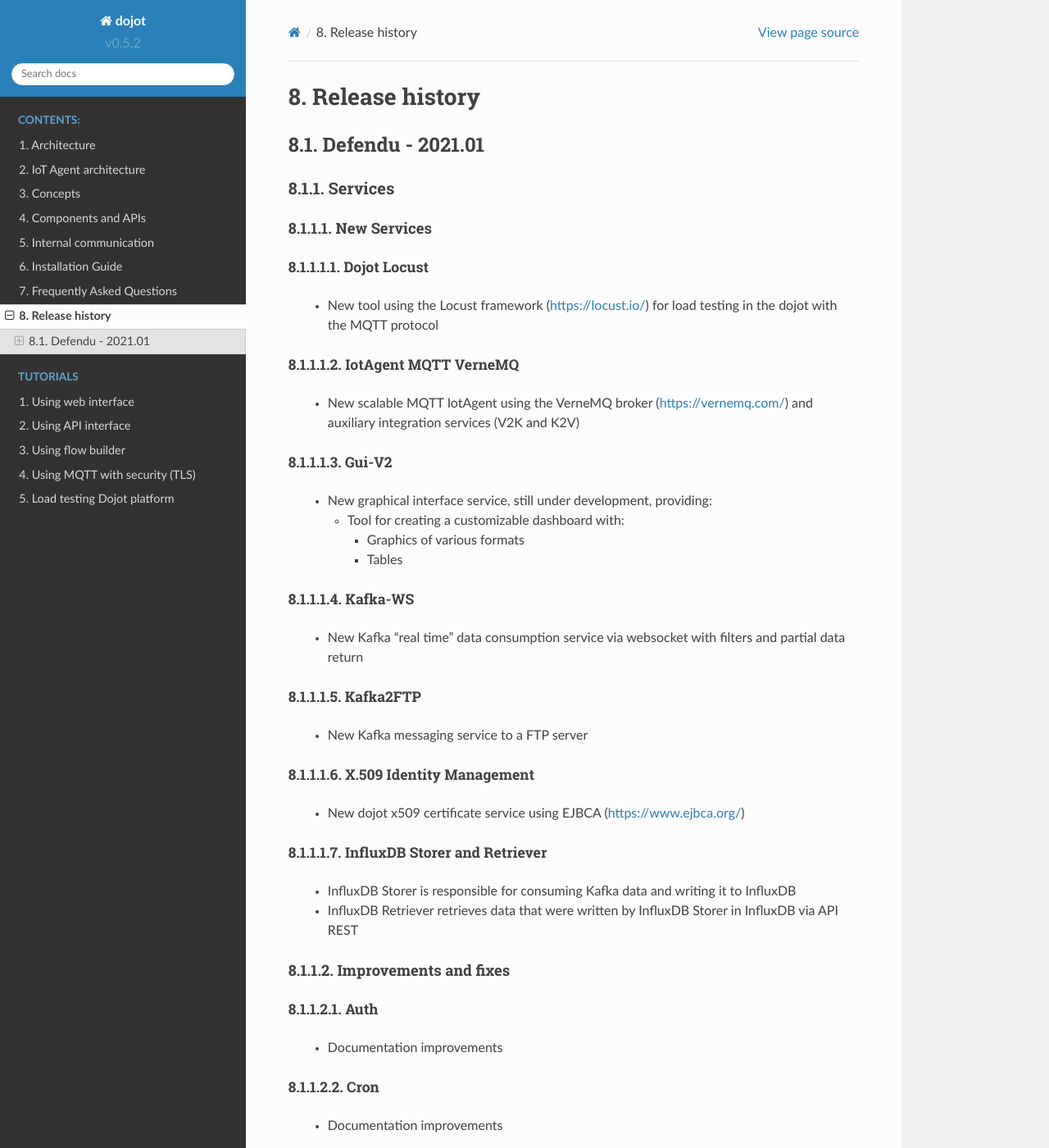
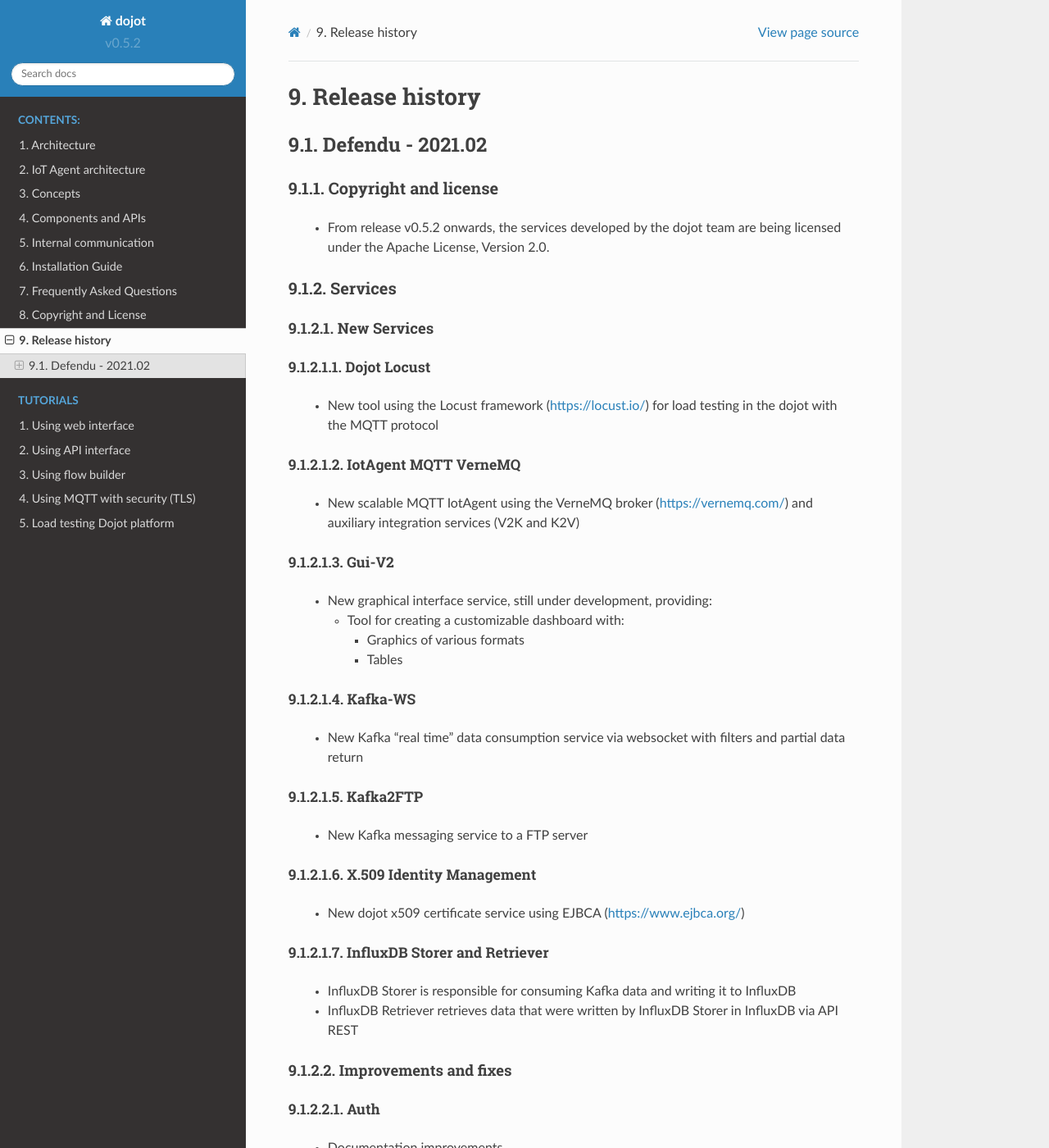
Before and after one commit to dojot/docs, a Sphinx documentation site: the page built from source/releases.rst, in a window 1280 px wide and 1400 px high. Shown: the whole window at 82% size. Built offline with Sphinx 7.4.7 and the Read the Docs theme 2.0.0, drawn with Linux system fonts in a browser that asks for light colours; some of the changed text lies outside the part shown.

Commit message:
add license

```diff
--- a/source/faq/faq.rst
+++ b/source/faq/faq.rst
@@ -43,15 +43,9 @@ Which repository is the main one?
 
 There are 3 main ones:
 
-- `<https://github.com/dojot/dojot>`_: this is where we keep track of all the
-  things related to this project as issues and there are also some component codes here.
-
-- `<https://github.com/dojot/docker-compose>`_: repository with the files and settings
-to perform dojot in a Docker environment using the *docker-compose* tool. This is the
-repository we recommend to start with dojot.
-
-- `<https://github.com/dojot/ansible-dojot>`_: repository with files and settings to perform
-dojot in *Kubernetes* environment.
+- `<https://github.com/dojot/dojot>`_: this is where we keep track of all the things related to this project as issues and there are also some component codes here.
+- `<https://github.com/dojot/docker-compose>`_: repository with the files and settings to perform dojot in a Docker environment using the *docker-compose* tool. This is the repository we recommend to start with dojot.
+- `<https://github.com/dojot/ansible-dojot>`_: repository with files and settings to perform dojot in *Kubernetes* environment.
 
 See how to use *docker-compose* and *ansible-dojot* repositories in :doc:`../installation-guide`.
 
@@ -209,7 +203,7 @@ device of type MQTT with two attributes (temperature and humidity). Then you
 set your actual device to push the data to dojot.
 
 .. ATTENTION::
-  As of **v0.5.0**, you can choose the between two MQTT brokers: Mosca or VerneMQ. By default,
+  As of **v0.5.2**, you can choose the between two MQTT brokers: Mosca or VerneMQ. By default,
   VerneMQ is used, but you can use Mosca too. Check the :doc:`../installation-guide` for more information.
 
 In order to send data to dojot via MQTT (using Mosca or VerneMQ), there are some
@@ -460,4 +454,4 @@ Check the documentation API for  *History* and *Kafka WS* in :doc:`./../componen
 And to a tutorial on how to use the flow, check :doc:`../flow`.
 
 
-.. _flowbroker library : https://github.com/dojot/flowbroker/tree/v0.5.0/lib
+.. _flowbroker library : https://github.com/dojot/flowbroker/tree/v0.5.2/lib
--- a/source/index.rst
+++ b/source/index.rst
@@ -21,6 +21,7 @@ and efficient infrastructure.
    internal-communication
    installation-guide
    faq/faq
+   copyright-and-license
    releases
 
 .. toctree::
--- a/source/releases.rst
+++ b/source/releases.rst
@@ -1,8 +1,14 @@
 Release history
 ===============
 
-Defendu - 2021.01
+Defendu - 2021.02
 ------------------
+
+
+Copyright and license
++++++++++++++++++++++
+
+ - From release v0.5.2 onwards, the services developed by the dojot team are being licensed under the Apache License, Version 2.0.
 
 Services
 ++++++++++
```
Also changed, not shown: other parts of source/faq/faq.rst (+1 -1 lines), source/copyright-and-license.rst (added, +33 -0 lines), 3 other files.
